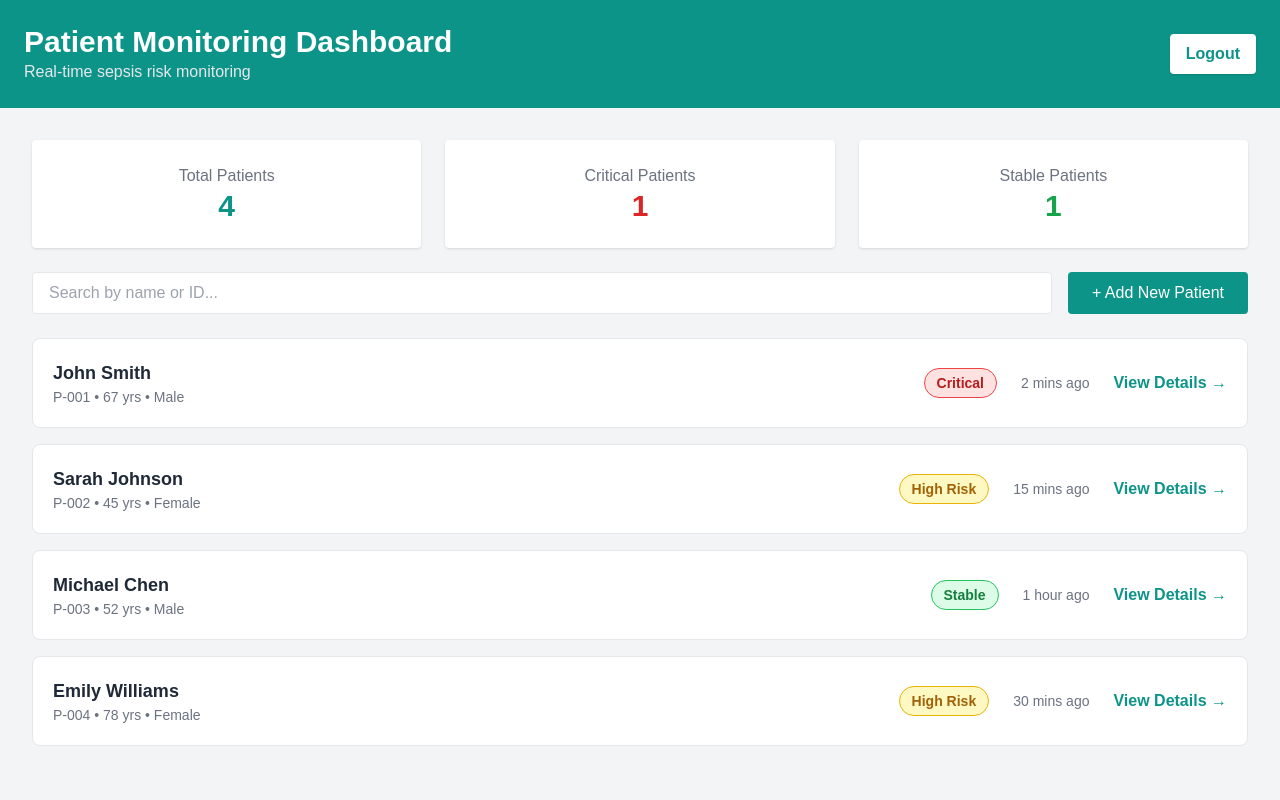
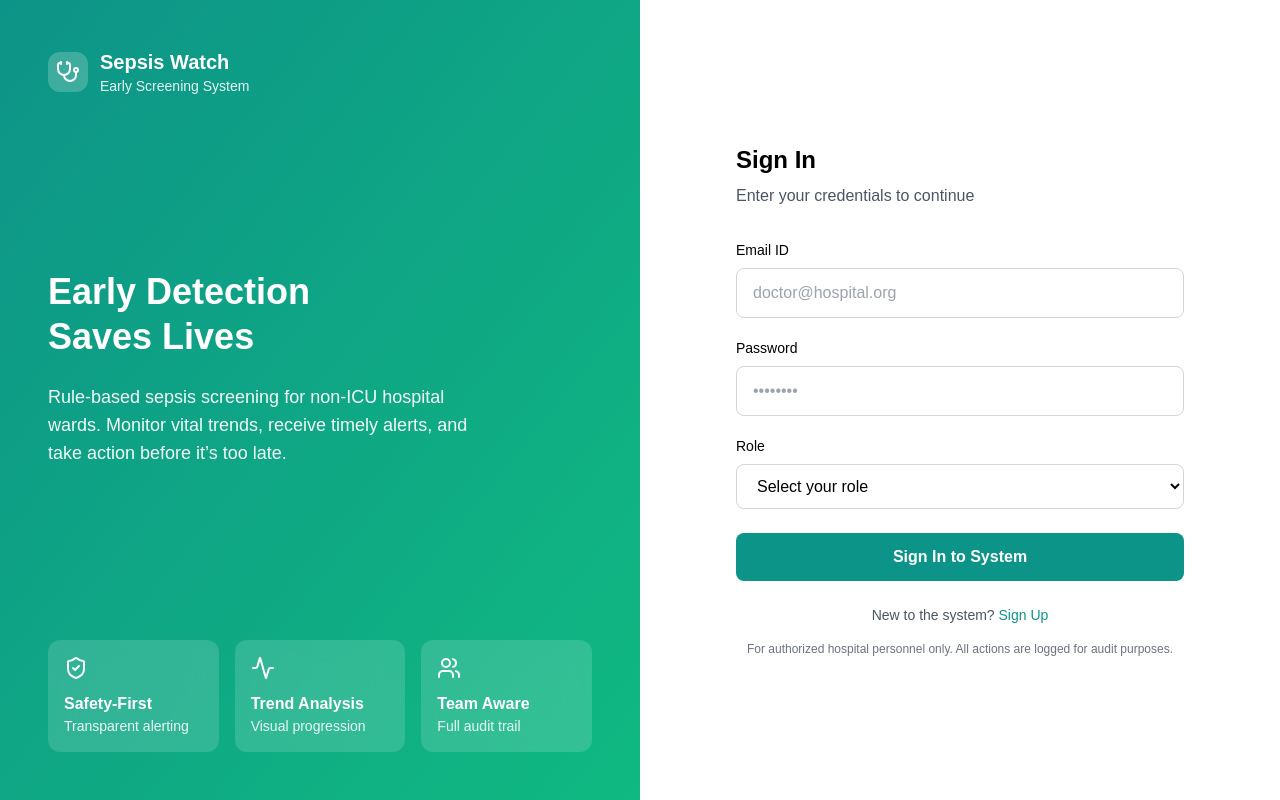
Before and after one commit to SGARVITHA/dum, a React (Create React App) app: page / in a window 1280 px wide. Built offline with nearby package versions, Linux system fonts and the light colour scheme.

Commit message:
changes made

```diff
--- a/src/pages/Login.jsx
+++ b/src/pages/Login.jsx
@@ -1,182 +1,150 @@
-import React, { useState } from "react";
 import { useNavigate } from "react-router-dom";
+import { useState } from "react";
+import { Stethoscope, ShieldCheck, Activity, Users } from "lucide-react";
 
-const initialPatients = [
-  { id: 1, name: "John Smith", pid: "P-001", age: 67, gender: "Male", status: "Critical", time: "2 mins ago" },
-  { id: 2, name: "Sarah Johnson", pid: "P-002", age: 45, gender: "Female", status: "High Risk", time: "15 mins ago" },
-  { id: 3, name: "Michael Chen", pid: "P-003", age: 52, gender: "Male", status: "Stable", time: "1 hour ago" },
-  { id: 4, name: "Emily Williams", pid: "P-004", age: 78, gender: "Female", status: "High Risk", time: "30 mins ago" },
-];
+export default function Login() {
+  const navigate = useNavigate();
+  const [isSignup, setIsSignup] = useState(false);
 
-const statusStyle = {
-  Critical: "bg-red-100 text-red-700 border-red-500",
-  "High Risk": "bg-yellow-100 text-yellow-700 border-yellow-500",
-  Stable: "bg-green-100 text-green-700 border-green-500",
+  const handleSubmit = (e) => {
+    e.preventDefault();
+    // Mock authentication success
+    navigate("/patients");
   };
 
-const PatientList = () => {
-  const navigate = useNavigate();
-  const [patients, setPatients] = useState(initialPatients);
-  const [search, setSearch] = useState("");
-  const [showModal, setShowModal] = useState(false);
-  const [newPatient, setNewPatient] = useState({
-    name: "",
-    pid: "",
-    age: "",
-    gender: "Male",
-    status: "High Risk",
-  });
+  return (
+    <div className="min-h-screen grid grid-cols-1 lg:grid-cols-2">
 
-  // Summary counts
-  const totalPatients = patients.length;
-  const totalCritical = patients.filter((p) => p.status === "Critical").length;
-  const totalStable = patients.filter((p) => p.status === "Stable").length;
+      {/* LEFT PANEL */}
+      <div className="hidden lg:flex flex-col justify-between bg-gradient-to-br from-teal-600 to-emerald-500 text-white p-12">
 
-  const handleAddPatient = () => {
-    if (!newPatient.name || !newPatient.pid || !newPatient.age) {
-      alert("Please fill all required fields");
-      return;
-    }
-    const nextId = patients.length ? patients[patients.length - 1].id + 1 : 1;
-    setPatients([
-      ...patients,
-      { ...newPatient, id: nextId, time: "Just now" },
-    ]);
-    setNewPatient({ name: "", pid: "", age: "", gender: "Male", status: "High Risk" });
-    setShowModal(false);
-  };
-
-  const filteredPatients = patients.filter(
-    (p) =>
-      p.name.toLowerCase().includes(search.toLowerCase()) ||
-      p.pid.toLowerCase().includes(search.toLowerCase())
-  );
-
-  return (
-    <div className="min-h-screen bg-gray-100">
-      {/* Header */}
-      <div className="bg-teal-600 text-white p-6 flex justify-between items-center">
+        <div className="flex items-center gap-3">
+          <div className="bg-white/20 p-2 rounded-xl">
+            <Stethoscope className="w-6 h-6" />
+          </div>
           <div>
-          <h1 className="text-3xl font-bold">Patient Monitoring Dashboard</h1>
-          <p className="text-gray-200">Real-time sepsis risk monitoring</p>
-        </div>
-        <button className="bg-white text-teal-600 font-semibold px-4 py-2 rounded shadow hover:bg-gray-100">
-          Logout
-        </button>
-      </div>
-
-      <div className="p-8">
-        {/* Summary Boxes */}
-        <div className="flex gap-6 mb-6 flex-wrap">
-          <div className="bg-white p-6 rounded shadow flex-1 text-center">
-            <p className="text-gray-500">Total Patients</p>
-            <h2 className="text-3xl font-bold text-teal-600">{totalPatients}</h2>
-          </div>
-          <div className="bg-white p-6 rounded shadow flex-1 text-center">
-            <p className="text-gray-500">Critical Patients</p>
-            <h2 className="text-3xl font-bold text-red-600">{totalCritical}</h2>
-          </div>
-          <div className="bg-white p-6 rounded shadow flex-1 text-center">
-            <p className="text-gray-500">Stable Patients</p>
-            <h2 className="text-3xl font-bold text-green-600">{totalStable}</h2>
+            <h1 className="text-xl font-semibold">Sepsis Watch</h1>
+            <p className="text-sm opacity-90">Early Screening System</p>
           </div>
         </div>
 
-        {/* Search & Add */}
-        <div className="flex gap-4 mb-6">
-          <input
-            type="text"
-            placeholder="Search by name or ID..."
-            value={search}
-            onChange={(e) => setSearch(e.target.value)}
-            className="flex-1 px-4 py-2 border rounded focus:outline-none focus:ring-2 focus:ring-teal-600"
-          />
-          <button
-            className="bg-teal-600 text-white px-6 py-2 rounded hover:bg-teal-700"
-            onClick={() => setShowModal(true)}
-          >
-            + Add New Patient
-          </button>
+        <div>
+          <h2 className="text-4xl font-bold leading-tight mb-6">
+            Early Detection<br />Saves Lives
+          </h2>
+          <p className="text-lg opacity-95 max-w-md">
+            Rule-based sepsis screening for non-ICU hospital wards.
+            Monitor vital trends, receive timely alerts, and take
+            action before it’s too late.
+          </p>
         </div>
 
-        {/* Patient Cards */}
-        <div className="space-y-4">
-          {filteredPatients.map((p) => (
-            <div
-              key={p.id}
-              className="bg-white border border-gray-200 rounded-lg p-5 flex justify-between items-center hover:shadow-md transition"
-            >
-              <div>
-                <h2 className="text-lg font-semibold text-gray-800">{p.name}</h2>
-                <p className="text-sm text-gray-500">{p.pid} • {p.age} yrs • {p.gender}</p>
-              </div>
-              <div className="flex items-center gap-6">
-                <span className={`px-3 py-1 text-sm font-semibold rounded-full border ${statusStyle[p.status]}`}>{p.status}</span>
-                <span className="text-sm text-gray-500">{p.time}</span>
-                <button
-                  onClick={() => navigate(`/patient/${p.id}`)}
-                  className="text-teal-600 font-semibold hover:underline"
-                >
-                  View Details →
-                </button>
+        <div className="grid grid-cols-3 gap-4">
+          <FeatureCard icon={<ShieldCheck />} title="Safety-First" subtitle="Transparent alerting" />
+          <FeatureCard icon={<Activity />} title="Trend Analysis" subtitle="Visual progression" />
+          <FeatureCard icon={<Users />} title="Team Aware" subtitle="Full audit trail" />
         </div>
       </div>
-          ))}
+
+      {/* RIGHT PANEL */}
+      <div className="flex items-center justify-center bg-white p-8">
+        <div className="w-full max-w-md">
+
+          <h2 className="text-2xl font-semibold mb-2">
+            {isSignup ? "Create Account" : "Sign In"}
+          </h2>
+          <p className="text-gray-600 mb-8">
+            {isSignup
+              ? "Register to access the screening system"
+              : "Enter your credentials to continue"}
+          </p>
+
+          <form onSubmit={handleSubmit}>
+
+            {/* Email */}
+            <div className="mb-5">
+              <label className="block text-sm font-medium mb-2">
+                Email ID
+              </label>
+              <input
+                type="email"
+                required
+                placeholder="doctor@hospital.org"
+                className="w-full rounded-lg border border-gray-300 px-4 py-3
+                           focus:outline-none focus:ring-2 focus:ring-teal-500"
+              />
             </div>
 
-        {/* Add Patient Modal */}
-        {showModal && (
-          <div className="fixed inset-0 flex items-center justify-center bg-black bg-opacity-50 z-50">
-            <div className="bg-white p-8 rounded-lg shadow-xl w-96">
-              <h2 className="text-xl font-bold mb-4">Add New Patient</h2>
+            {/* Password */}
+            <div className="mb-5">
+              <label className="block text-sm font-medium mb-2">
+                Password
+              </label>
               <input
-                type="text"
-                placeholder="Patient Name"
-                value={newPatient.name}
-                onChange={(e) => setNewPatient({ ...newPatient, name: e.target.value })}
-                className="w-full border border-gray-300 rounded px-3 py-2 mb-3"
+                type="password"
+                required
+                placeholder="••••••••"
+                className="w-full rounded-lg border border-gray-300 px-4 py-3
+                           focus:outline-none focus:ring-2 focus:ring-teal-500"
               />
-              <input
-                type="text"
-                placeholder="Patient ID"
-                value={newPatient.pid}
-                onChange={(e) => setNewPatient({ ...newPatient, pid: e.target.value })}
-                className="w-full border border-gray-300 rounded px-3 py-2 mb-3"
-              />
-              <input
-                type="number"
-                placeholder="Age"
-                value={newPatient.age}
-                onChange={(e) => setNewPatient({ ...newPatient, age: e.target.value })}
-                className="w-full border border-gray-300 rounded px-3 py-2 mb-3"
-              />
+            </div>
+
+            {/* Role (still required for audit) */}
+            <div className="mb-6">
+              <label className="block text-sm font-medium mb-2">
+                Role
+              </label>
               <select
-                value={newPatient.gender}
-                onChange={(e) => setNewPatient({ ...newPatient, gender: e.target.value })}
-                className="w-full border border-gray-300 rounded px-3 py-2 mb-3"
+                required
+                className="w-full rounded-lg border border-gray-300 px-4 py-3 bg-white
+                           focus:outline-none focus:ring-2 focus:ring-teal-500"
               >
-                <option>Male</option>
-                <option>Female</option>
+                <option value="">Select your role</option>
+                <option>Doctor</option>
+                <option>Nurse</option>
+                <option>Resident</option>
+                <option>Intern</option>
               </select>
-              <select
-                value={newPatient.status}
-                onChange={(e) => setNewPatient({ ...newPatient, status: e.target.value })}
-                className="w-full border border-gray-300 rounded px-3 py-2 mb-4"
+            </div>
+
+            {/* Submit Button */}
+            <button
+              type="submit"
+              className="w-full bg-teal-600 hover:bg-teal-700
+                         text-white font-semibold py-3 rounded-lg transition"
             >
-                <option>Stable</option>
-                <option>High Risk</option>
-                <option>Critical</option>
-              </select>
-              <div className="flex justify-end gap-2">
-                <button className="px-4 py-2 rounded bg-gray-300 hover:bg-gray-400" onClick={() => setShowModal(false)}>Cancel</button>
-                <button className="px-4 py-2 rounded bg-teal-600 text-white hover:bg-teal-700" onClick={handleAddPatient}>Add</button>
+              {isSignup ? "Sign Up" : "Sign In to System"}
+            </button>
+          </form>
+
+          {/* Toggle */}
+          <p className="text-sm text-gray-600 mt-6 text-center">
+            {isSignup ? "Already have an account?" : "New to the system?"}{" "}
+            <button
+              onClick={() => setIsSignup(!isSignup)}
+              className="text-teal-600 font-medium hover:underline"
+            >
+              {isSignup ? "Sign In" : "Sign Up"}
+            </button>
+          </p>
+
+          <p className="text-xs text-gray-500 mt-4 text-center">
+            For authorized hospital personnel only. All actions are logged for audit purposes.
+          </p>
+
         </div>
       </div>
     </div>
-        )}
-      </div>
+  );
+}
+
+/* Feature Card */
+function FeatureCard({ icon, title, subtitle }) {
+  return (
+    <div className="bg-white/15 backdrop-blur-md rounded-xl p-4">
+      <div className="mb-3">{icon}</div>
+      <h4 className="font-semibold">{title}</h4>
+      <p className="text-sm opacity-90">{subtitle}</p>
     </div>
   );
-};
-
-export default PatientList;
+}
```
Also changed, not shown: src/App.jsx (+12 -5 lines). Lines whose indentation alone changed are shown as unchanged.
